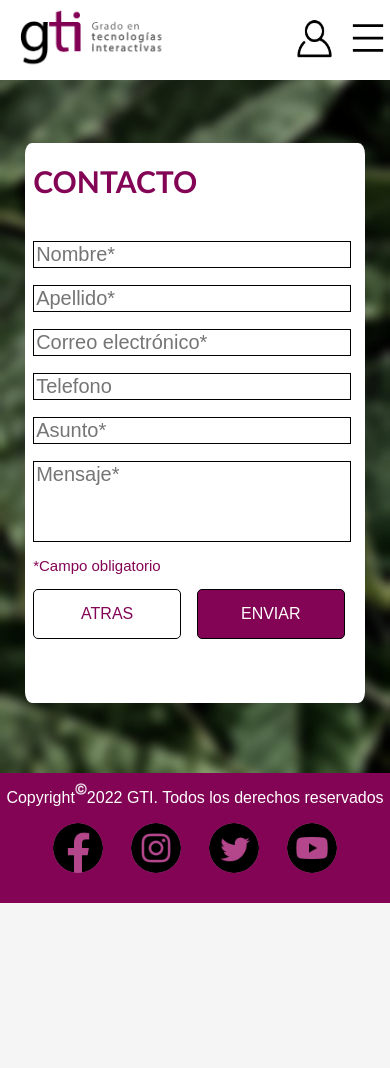
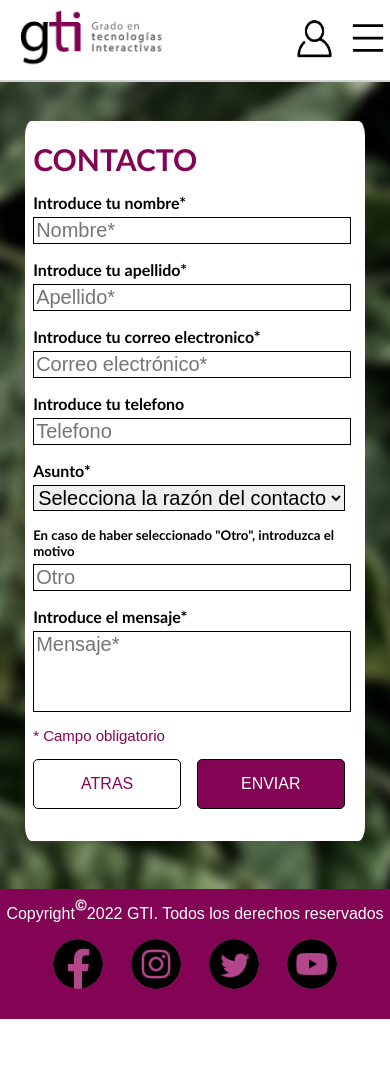
Before and after one commit to Foxpeet/ProyectoWebBueno, a PHP site: page /src/contacto.html in a window 390 px wide. After the commit the page ends 1019 px from the top, so only its background shows below. Run offline with PHP 8.4, Linux system fonts and the light colour scheme.

Commit message:
lo de contacto, no sigo que la cabeza no me da para mas + ajuste en el responsive de la landing

```diff
--- a/css/estilo-comun.css
+++ b/css/estilo-comun.css
@@ -43,6 +43,7 @@ ul {
     height: 80px;
     align-items: center;
     position: fixed;
+    border-bottom: 2px solid lightgray;
 }
 
 #logo {
@@ -300,6 +301,7 @@ h1{
     color:rgb(130, 0, 83, 0.99);
     font-family: 'Gill Sans MT', 'Gill Sans', Calibri, 'Trebuchet MS', sans-serif;
     font-size: 40px;
+    margin:0;
 }
 h2, h3, h4, h5, h6{
     font-family: 'Gill Sans MT', 'Gill Sans', Calibri, 'Trebuchet MS', sans-serif;
@@ -339,6 +341,9 @@ p{
     padding: 0px;
     margin: 0px;
 }
+.espacio-descubrir a{
+    text-decoration: none;
+}
 
 .descubrir-mas{
     color: white;
--- a/css/estilo-contacto.css
+++ b/css/estilo-contacto.css
@@ -2,7 +2,7 @@
 .contacto{
     display: flex;
     width: 100%;
-    height: 700px;
+    height: max-content;
     background-color: whitesmoke;
     background-image: url("../images/fondoContacto.jpg");
     background-size: cover;
@@ -10,7 +10,10 @@
 }
 
 #cuadro{
-    height: 80%;
+    height: max-content;
+    margin-top: 3rem;
+    margin-bottom: 3rem;
+    padding-bottom: 2rem;
 }
 form{
     width: 94%;
@@ -20,6 +23,10 @@ form{
     display: flex;
     justify-content: start;
     font-size: 30px;
+}
+h4, h5{
+    margin-top: 1rem;
+    margin-bottom: -0.75rem;
 }
 
 .entrada{
@@ -35,8 +42,8 @@ form{
 }
 #mensaje{
    padding-bottom: 55px;
+   resize: vertical;
 }
-
 #obligatorio{
     font-size: 15px;
     color: rgb(130, 0, 83, 0.99);
@@ -44,7 +51,6 @@ form{
 
 #botones-contacto{
     width: 100%;
-    height: 100%;
     display: flex;
     gap:5%;
 }
--- a/src/contacto.html
+++ b/src/contacto.html
@@ -44,33 +44,36 @@
             <h1 class="titulo" id="titulo-contacto">CONTACTO</h1>
             <!--comienzo formulario-->
             <form onsubmit="enviarContacto(event)">
-                <section>
-                    <input class="entrada" type="text" placeholder="Nombre*" required>
-                </section>
 
-                <section>
-                    <input class="entrada" type="text" placeholder="Apellido*" required>
-                </section>
+                <h4>Introduce tu nombre*</h4>
+                <input class="entrada" type="text" placeholder="Nombre*" required>
 
-                <section>
-                   <input class="entrada" type="email" placeholder="Correo electrónico*" required>
-                </section>
+                <h4>Introduce tu apellido*</h4>
+                <input class="entrada" type="text" placeholder="Apellido*" required>
 
-                <section>
-                   <input class="entrada" type="number" placeholder="Telefono">
-                </section>
+                <h4>Introduce tu correo electronico*</h4>
+                <input class="entrada" type="email" placeholder="Correo electrónico*" required>
 
-                <section>
-                    <input class="entrada" type="text" placeholder="Asunto*" required>
-                </section>
+                <h4>Introduce tu telefono</h4>
+                <input class="entrada" type="number" placeholder="Telefono">
 
-                <section>
-                    <input class="entrada" id="mensaje" type="text" placeholder="Mensaje*" required>
-                </section>
+                <h4>Asunto*</h4>
+                <select class="entrada" required>
+                    <option value="">Selecciona la razón del contacto</option>
+                    <option value="Dudas">Dudas</option>
+                    <option value="Reclamacion">Reclamacion</option>
+                    <option value="Inicio_de_sesion">He olvidado la contraseña</option>
+                    <option value="Inicio_de_sesion">He olvidado el usuario</option>
+                    <option value="tecnico">Contactar con un técnico</option>
+                    <option value="otro">Otro</option>
+                </select>
+                <h5>En caso de haber seleccionado "Otro", introduzca el motivo</h5>
+                <input class="entrada" type="text" spellcheck="true" placeholder="Otro">
 
-                <section>
-                    <p id="obligatorio">*Campo obligatorio</p>
-                </section>
+                <h4>Introduce el mensaje*</h4>
+                <input class="entrada" id="mensaje" type="text" placeholder="Mensaje*" spellcheck="true" required>
+
+                <p id="obligatorio">* Campo obligatorio</p>
 
                 <section id="botones-contacto">
                     <a href="index.html" id="boton">
```
Also changed, not shown: css/estilo-landing.css (+10 -1 lines), src/index.html (+6 -6 lines), js/contacto.js (line endings or trailing spaces).
